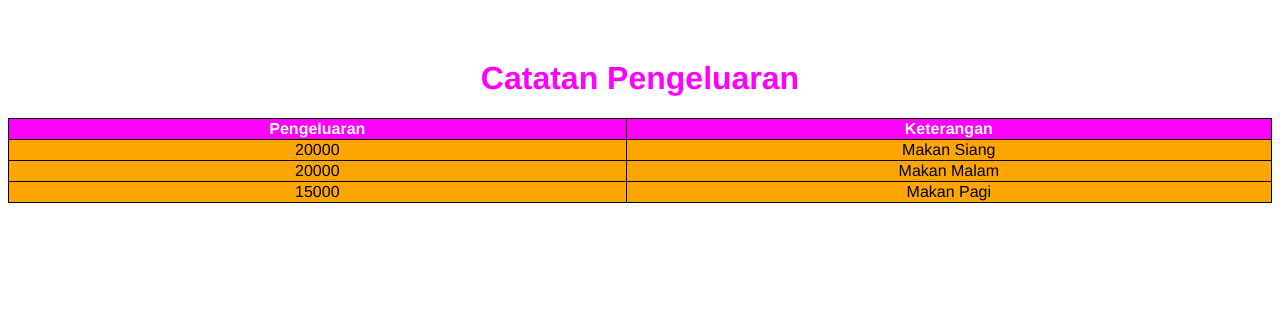
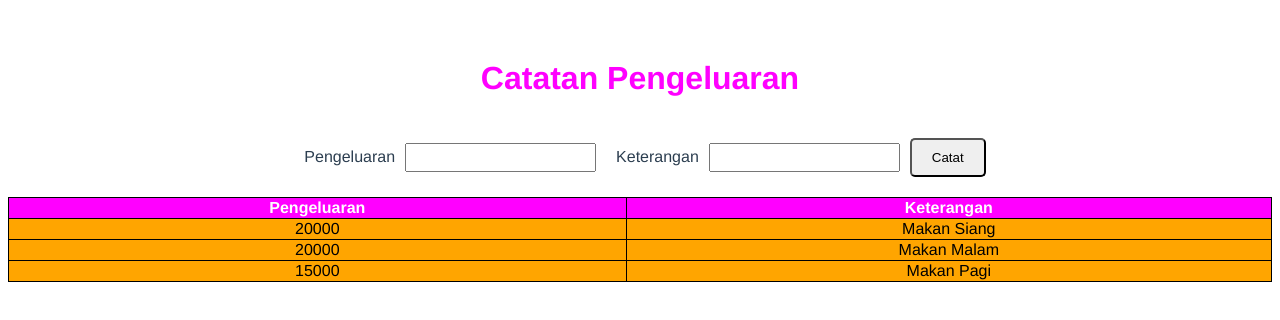
Before and after one commit to lexihandi/learn-vue-components, a Vue app: page / in a window 1280 px wide. Shown: the top 320 px of the page. Built offline with nearby package versions, Linux system fonts and the light colour scheme.

Commit message:
update form pengeluaran

```diff
--- a/src/App.vue
+++ b/src/App.vue
@@ -1,5 +1,6 @@
 <template>
   <Title title="Catatan Pengeluaran" />
+  <FormPengeluaran />
   <ListPengeluaran
     v-if="dataPengeluaran.length > 0"
     :dataPengeluaran="dataPengeluaran"
@@ -9,11 +10,13 @@
 <script>
 import Title from "./components/Title";
 import ListPengeluaran from "./components/ListPengeluaran";
+import FormPengeluaran from "./components/FormPengeluaran";
 export default {
   name: "App",
   components: {
     Title,
     ListPengeluaran,
+    FormPengeluaran,
   },
   data() {
     return {
--- /dev/null
+++ b/src/components/FormPengeluaran.vue
@@ -0,0 +1,51 @@
+<template>
+  <form class="form-pengeluaran">
+    <div>
+      <label>Pengeluaran</label>
+      <input type="number" id="pengeluaran" />
+    </div>
+    <div>
+      <label>Keterangan</label>
+      <input type="text" id="keterangan" />
+    </div>
+    <div>
+      <button>Catat</button>
+    </div>
+  </form>
+</template>
+
+<script>
+export default {};
+</script>
+
+<style scoped>
+.form-pengeluaran {
+  padding: 20px;
+  display: flex;
+  flex-flow: row wrap;
+  align-items: center;
+  justify-content: center;
+}
+
+.form-pengeluaran label {
+  margin: 5px 10px 5px 0;
+  margin-left: 10px;
+}
+
+.form-pengeluaran input {
+  vertical-align: middle;
+  padding: 5px 10px 5px 0;
+  margin-right: 10px;
+}
+
+.form-pengeluaran button {
+  padding: 10px 20px;
+  border-radius: 5px;
+}
+
+.form-pengeluaran button:hover {
+  background-color: magenta;
+  cursor: pointer;
+  color: white;
+}
+</style>
```
